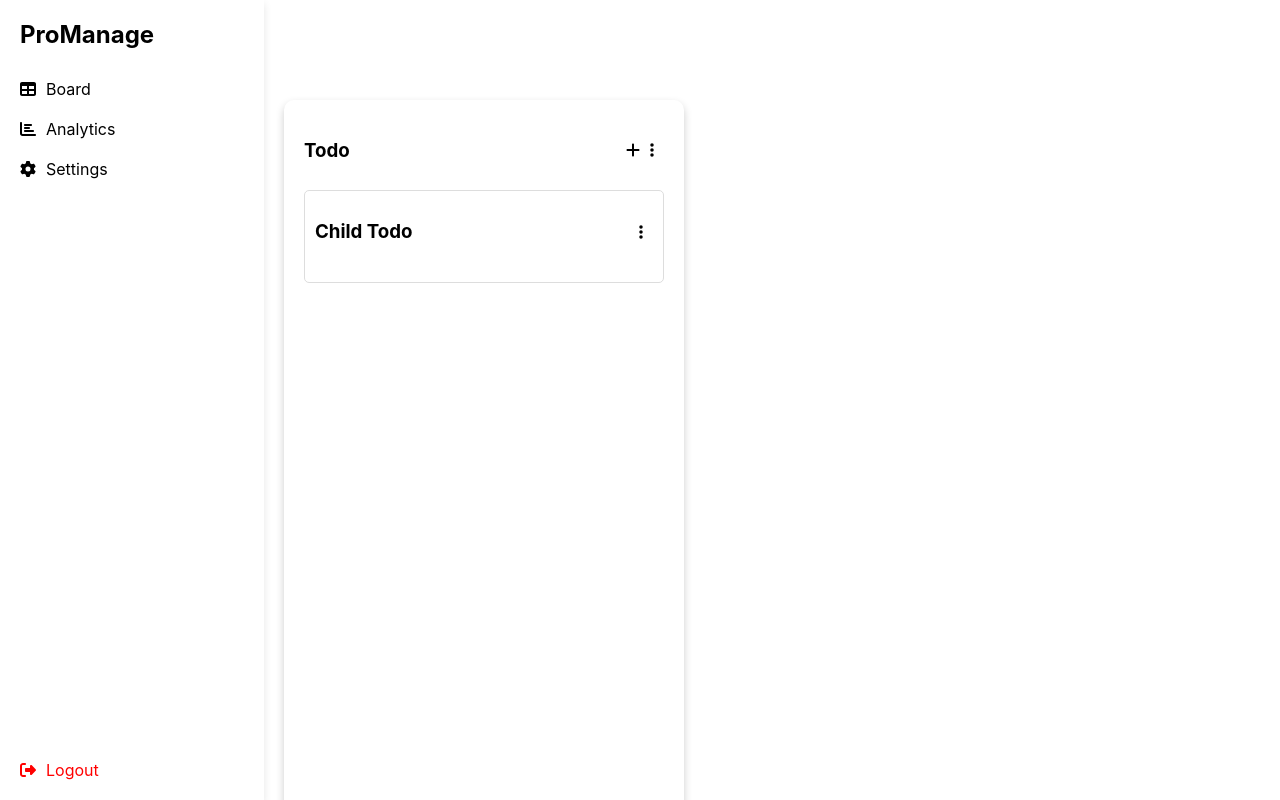
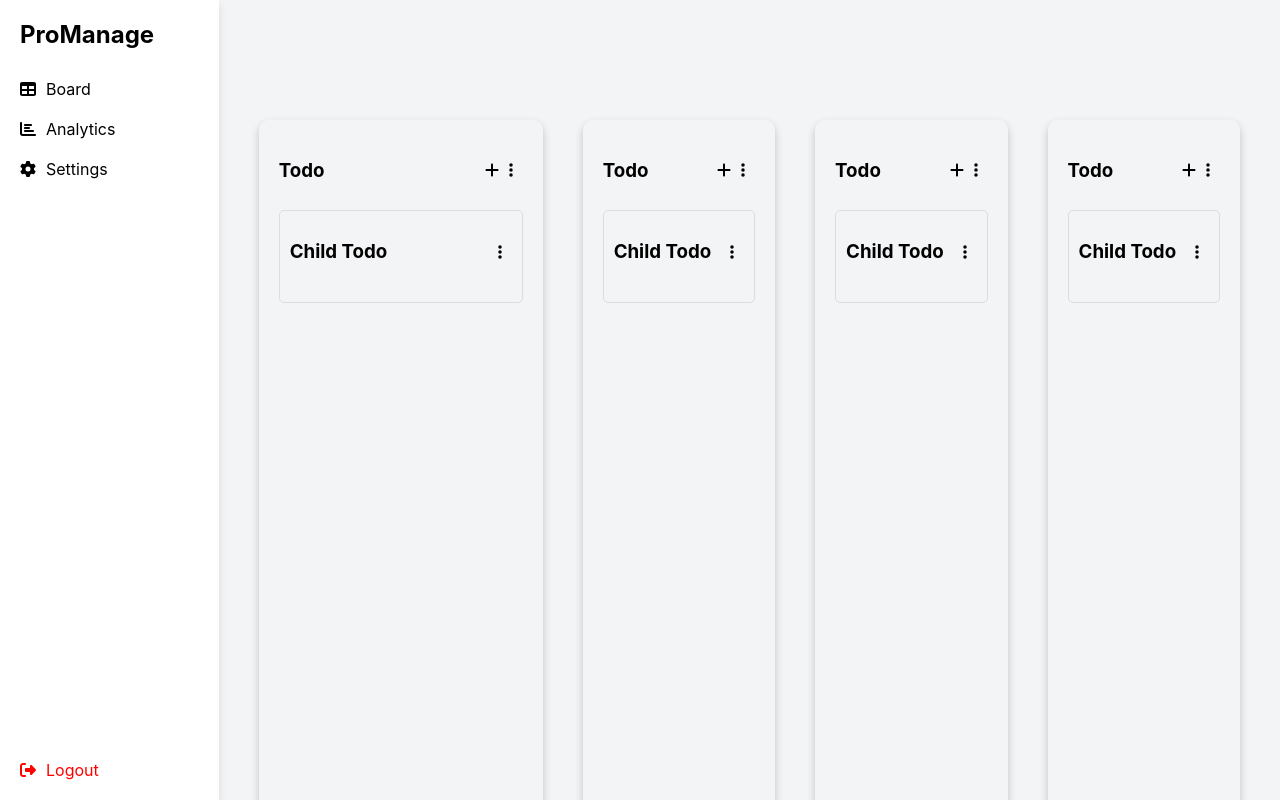
Before and after one commit to Rajnish17/project-management-frontend, a React (Create React App) app: page /dashboard in a window 1280 px wide. Shown: the top 800 px of the page. Built offline with nearby package versions, Linux system fonts and the light colour scheme.

Commit message:
api integration done in login signup

```diff
--- a/package.json
+++ b/package.json
@@ -9,6 +9,7 @@
     "@testing-library/jest-dom": "^5.17.0",
     "@testing-library/react": "^13.4.0",
     "@testing-library/user-event": "^13.5.0",
+    "axios": "^1.6.7",
     "react": "^18.2.0",
     "react-dom": "^18.2.0",
     "react-router-dom": "^6.22.1",
--- a/src/Components/Dashboard/Dashboard.jsx
+++ b/src/Components/Dashboard/Dashboard.jsx
@@ -21,7 +21,9 @@ const Dashboard = () => {
   };
 
   return (
+
     <div className="parent-card">
+    <div className="first-card">
       <div className="card-header">
         <h3>Todo</h3>
         <div className="card-buttons">
@@ -48,6 +50,90 @@ const Dashboard = () => {
 
       {showModal && <Modal closeModal={closeModal} />} {/* Render the Modal component conditionally */}
     </div>
+
+    <div className="second-card">
+      <div className="card-header">
+        <h3>Todo</h3>
+        <div className="card-buttons">
+          <FontAwesomeIcon icon={faPlus} onClick={openModal} />
+          <FontAwesomeIcon icon={faEllipsisV} onClick={toggleDropdown} />
+        </div>
+      </div>
+
+      <div className="child-card">
+        <div className="card-header">
+          <h3>Child Todo</h3>
+          <div className="card-buttons">
+            <FontAwesomeIcon icon={faEllipsisV} onClick={toggleDropdown} />
+          </div>
+        </div>
+        {showDropdown && (
+          <div className="dropdown">
+            <div>Edit</div>
+            <div>Share</div>
+            <div>Delete</div>
+          </div>
+        )}
+      </div>
+
+      {showModal && <Modal closeModal={closeModal} />} {/* Render the Modal component conditionally */}
+    </div>
+
+    <div className="second-card">
+      <div className="card-header">
+        <h3>Todo</h3>
+        <div className="card-buttons">
+          <FontAwesomeIcon icon={faPlus} onClick={openModal} />
+          <FontAwesomeIcon icon={faEllipsisV} onClick={toggleDropdown} />
+        </div>
+      </div>
+
+      <div className="child-card">
+        <div className="card-header">
+          <h3>Child Todo</h3>
+          <div className="card-buttons">
+            <FontAwesomeIcon icon={faEllipsisV} onClick={toggleDropdown} />
+          </div>
+        </div>
+        {showDropdown && (
+          <div className="dropdown">
+            <div>Edit</div>
+            <div>Share</div>
+            <div>Delete</div>
+          </div>
+        )}
+      </div>
+
+      {showModal && <Modal closeModal={closeModal} />} {/* Render the Modal component conditionally */}
+    </div>
+    <div className="second-card">
+      <div className="card-header">
+        <h3>Todo</h3>
+        <div className="card-buttons">
+          <FontAwesomeIcon icon={faPlus} onClick={openModal} />
+          <FontAwesomeIcon icon={faEllipsisV} onClick={toggleDropdown} />
+        </div>
+      </div>
+
+      <div className="child-card">
+        <div className="card-header">
+          <h3>Child Todo</h3>
+          <div className="card-buttons">
+            <FontAwesomeIcon icon={faEllipsisV} onClick={toggleDropdown} />
+          </div>
+        </div>
+        {showDropdown && (
+          <div className="dropdown">
+            <div>Edit</div>
+            <div>Share</div>
+            <div>Delete</div>
+          </div>
+        )}
+      </div>
+
+      {showModal && <Modal closeModal={closeModal} />} {/* Render the Modal component conditionally */}
+    </div>
+    </div>
   );
 };
 
--- a/src/Components/Dashboard/dashboard.css
+++ b/src/Components/Dashboard/dashboard.css
@@ -1,10 +1,31 @@
 .parent-card {
-  width: 360px;
+  width: 100vw;
+  display: flex;
+  background-color: rgb(243 244 246);
+  justify-content: flex-start;
+  align-items: center;
+  overflow-x: auto;
+  overflow-y: hidden;
+  padding: 20px;
+}
+.second-card {
+  width: 500px;
   box-shadow: 0 4px 8px 0 rgba(0,0,0,0.2);
   border-radius: 10px;
   padding: 20px;
   margin: 100px 20px;
   height: 100vh;
+
+}
+
+.first-card {
+  width: 800px;
+  box-shadow: 0 4px 8px 0 rgba(0,0,0,0.2);
+  border-radius: 10px;
+  padding: 20px;
+  margin: 100px 20px;
+  height: 100vh;
+
 }
 
 .card-header {
--- a/src/Components/LoginPage/Login.css
+++ b/src/Components/LoginPage/Login.css
@@ -90,3 +90,27 @@ button {
   cursor: pointer;
 
 }
+
+.password-input {
+  position: relative;
+}
+
+.password-input input[type="password"] {
+  width: calc(100% - 40px); /* Adjust width to leave space for the button */
+  padding: 10px;
+  margin-bottom: 15px;
+  border: 1px solid #ccc;
+  border-radius: 5px;
+  box-sizing: border-box;
+}
+
+.password-toggle {
+  position: absolute;
+  top: 50%;
+  right: 10px;
+  transform: translateY(-50%);
+  cursor: pointer;
+}
+.error-message{
+  color: red;
+}
--- a/src/Components/Settings/Setting.jsx
+++ b/src/Components/Settings/Setting.jsx
@@ -78,6 +78,7 @@ const Setting = () => {
             className="password-icon"
           />
         </div>
+
       </div>
       <button className="update-button" onClick={handleUpdate}>Update</button>
     </div>
--- a/src/Components/Sidebar/Sidebar.jsx
+++ b/src/Components/Sidebar/Sidebar.jsx
@@ -1,35 +1,48 @@
 // Sidebar.js
 
 import React from 'react';
-import { Link } from 'react-router-dom';
+import { Link, useNavigate } from 'react-router-dom';
 import { FontAwesomeIcon } from '@fortawesome/react-fontawesome';
 import { faTable, faChartBar, faCog, faSignOutAlt } from '@fortawesome/free-solid-svg-icons';
 import './sidebar.css';
 
 const Sidebar = () => {
+  const navigate = useNavigate();
+
+  const handleLogout = async () => {
+    try {
+
+      localStorage.removeItem("token");
+      navigate("/");
+
+    } catch (error) {
+      console.error("Logout error:", error);
+
+    }
+  };
   return (
     <div className="sidebar">
       <div className="head">ProManage</div>
       <ul className="nav">
 
         <Link to={"/dashboard"} className="nav-item">
-        <FontAwesomeIcon icon={faTable} className="icon" />
+          <FontAwesomeIcon icon={faTable} className="icon" />
           Board
         </Link>
 
 
-       <Link to={"/analytics"} className="nav-item">
+        <Link to={"/analytics"} className="nav-item">
           <FontAwesomeIcon icon={faChartBar} className="icon" />
           Analytics
 
-       </Link>
+        </Link>
 
         <Link to={"/settings"} className="nav-item">
           <FontAwesomeIcon icon={faCog} className="icon" />
           Settings
         </Link>
       </ul>
-      <div className="logout">
+      <div className="logout" onClick={handleLogout}>
         <FontAwesomeIcon icon={faSignOutAlt} className="icon" />
         Logout
       </div>
--- a/src/Components/SignupPage/Signup.jsx
+++ b/src/Components/SignupPage/Signup.jsx
@@ -1,48 +1,78 @@
-import React from 'react'
-import "./Signup.css"
-import { Link } from 'react-router-dom'
-import Art from "../../utils/Art.jpg"
+import React, { useState } from 'react';
+import "./Signup.css";
+import { Link, useNavigate } from 'react-router-dom';
+import Art from "../../utils/Art.jpg";
+import axios from 'axios';
+import baseUrl from "../api"
 
 const Signup = () => {
+  const [fullName, setfullName] = useState('');
+  const [email, setEmail] = useState('');
+  const [password, setPassword] = useState('');
+  const [confirmPassword, setConfirmPassword] = useState('');
+  const [error, setError] = useState('');
+
+  const navigate = useNavigate();
+
+  const handleSignup = async (e) => {
+    e.preventDefault();
+
+    if (password !== confirmPassword) {
+      setError("Passwords do not match");
+      return;
+    }
+
+    try {
+      const response = await axios.post(`${baseUrl}/user/signup`, {
+        fullName,
+        email,
+        password
+      });
+
+      if (response.data.success) {
+        navigate("/");
+        return;
+      }
+
+    } catch (error) {
+      // console.error("Registration error:", error);
+      setError(error.response.data.message);
+    }
+  };
+
   return (
     <div className="signup-container">
-
       <div className="container-signup-form">
-
         <div className="left-side">
           <div className='left-image'>
             <img src={Art} alt="img" />
           </div>
           <div className='left-side-paragraph'>
-        <span className='paragraph'>Welcome Aboard my friend  <br/>
-        </span>
+            <span className='paragraph'>Welcome Aboard my friend  <br /></span>
             <span>just a couple of clicks and we start</span>
           </div>
         </div>
 
         <div className="right-side">
-
           <div className="login-side">
             <p>Register</p>
-          <form>
-            <input type="text" placeholder="Name" />
-            <input type="text" placeholder="Email" />
-            <input type="password" placeholder="Password"/>
-            <input type="password" placeholder="confirm Password"/>
+            <form onSubmit={handleSignup}>
+              <input type="text" placeholder="Name" value={fullName} onChange={(e) => setfullName(e.target.value)} />
+              <input type="text" placeholder="Email" value={email} onChange={(e) => setEmail(e.target.value)} />
+              <input type="password" placeholder="Password" value={password} onChange={(e) => setPassword(e.target.value)} />
+              <input type="password" placeholder="Confirm Password" value={confirmPassword} onChange={(e) => setConfirmPassword(e.target.value)} />
               <button type="submit">Register</button>
             </form>
+            {error && <p className="error-message">{error}</p>}
             <div className='right-box'>
-          <span>
-            Have an account ?
-          </span>
-            <Link to={"/"} > <button className="switch-btn">Login</button> </Link>
-          </div>
-        </div>
-
+              <span>Have an account ?</span>
+              <Link to={"/"}><button className="switch-btn">Login</button></Link>
             </div>
           </div>
         </div>
-  )
-}
+      </div>
+    </div>
+  );
+};
 
-export default Signup
+export default Signup;
--- /dev/null
+++ b/src/Components/api.js
@@ -0,0 +1,7 @@
+const baseUrl = "http://localhost:8080";
+
+
+
+
+
+export default baseUrl;
```
Also changed, not shown: src/Components/LoginPage/Login.jsx (+58 -21 lines), 1 other file (tests, documents, lock files or other folders). Lines whose indentation alone changed are shown as unchanged.
